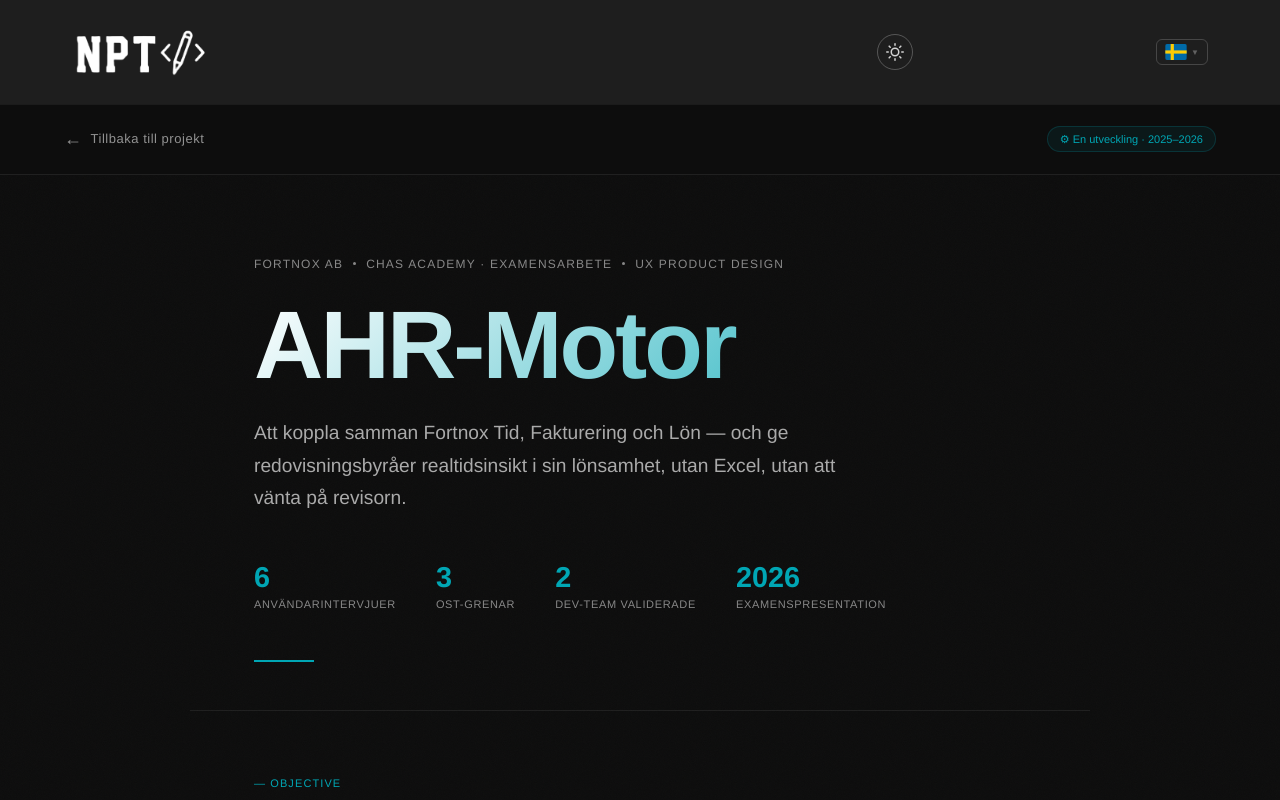
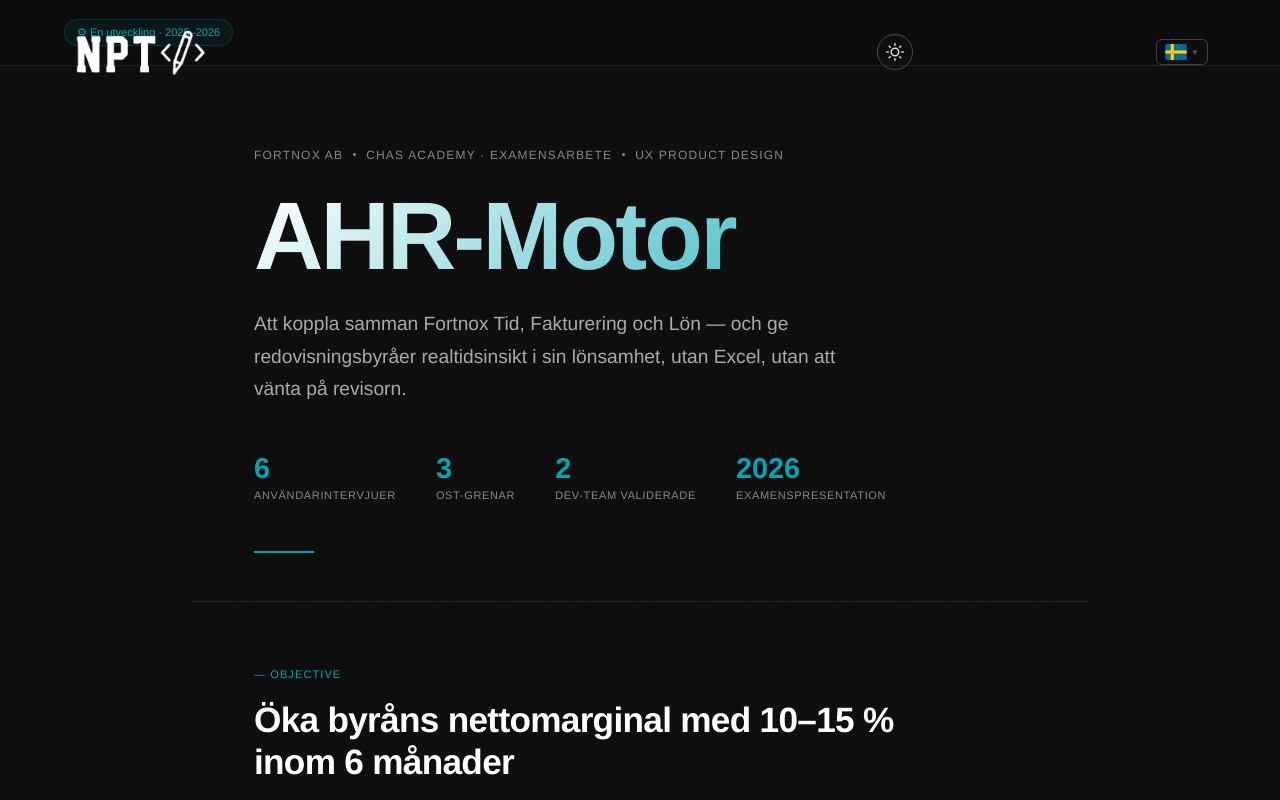
Before and after one commit to LordNelson83/Nelson_Portfolio, a React (Vite) app: page /ahr-motor in a window 1280 px wide. Shown: the top 800 px of the page. Built offline with nearby package versions, Linux system fonts and the light colour scheme; a web font is replaced by a local one.

Commit message:
fix: navbar 3-variant system hero/dark/light, Tillbaka moved to footer CTA

```diff
--- a/src/components/Navbar.css
+++ b/src/components/Navbar.css
@@ -1,9 +1,11 @@
 /* ══════════════════════════════════════
-   NAVBAR  —  Figma: Nav (2:369)
-   Portafolio_UX2026 · guardia1983@gmail.com
-   1440 × 104px · px 72 py 28
+   NAVBAR — 3 variantes:
+   hero  → Home, transparente, texto blanco
+   dark  → páginas internas dark mode, sticky fondo oscuro
+   light → páginas internas light mode, sticky fondo crema
    ══════════════════════════════════════ */
 
+/* ── Base ── */
 .navbar {
   width: 100%;
   display: flex;
@@ -12,30 +14,31 @@
   padding: 28px 72px;
   box-sizing: border-box;
   z-index: 200;
-  transition: background-color 0.35s ease, box-shadow 0.35s ease;
-  position: relative;
+  transition: background-color 0.35s ease, box-shadow 0.35s ease, color 0.35s ease;
 }
 
-.navbar--dark {
+/* ── Variante HERO (Home) — transparente, texto blanco ── */
+.navbar--hero {
   position: absolute;
   top: 0;
   left: 0;
   background: transparent;
 }
 
-/* Dark mode en páginas internas — sticky con fondo oscuro */
-:root[data-theme="dark"] .navbar--dark:not([style*="position: absolute"]) {
+/* ── Variante DARK (páginas internas dark mode) ── */
+.navbar--dark {
   position: sticky;
   top: 0;
   background-color: #1e1e1e;
   box-shadow: 0 1px 0 rgba(255,255,255,0.06);
 }
 
+/* ── Variante LIGHT (páginas internas light mode) ── */
 .navbar--light {
   position: sticky;
   top: 0;
-  background-color: var(--nav-bg-sticky);
-  box-shadow: var(--nav-shadow);
+  background-color: #f5f4f0;
+  box-shadow: 0 1px 0 rgba(0,0,0,0.08);
 }
 
 /* ── Logo ── */
@@ -52,6 +55,7 @@
   width: auto;
   object-fit: contain;
   animation: navFadeIn 1.5s ease-in-out both;
+  transition: filter 0.35s ease;
 }
 
 /* ── Links desktop ── */
@@ -74,23 +78,16 @@
   line-height: 19.5px;
 }
 
-.nav-link--dark  { color: var(--nav-link); }
-.nav-link--light { color: var(--nav-link); }
-.nav-link--dark:hover  { color: var(--accent); }
-.nav-link--light:hover { color: var(--nav-link-hover); }
+/* Colores por variante */
+.nav-link--hero  { color: rgba(255,255,255,0.80); }
+.nav-link--dark  { color: rgba(255,255,255,0.80); }
+.nav-link--light { color: rgba(20,20,20,0.75); }
 
-/* Forzar visibilidad en light mode */
-:root[data-theme="light"] .nav-link--light {
-  color: rgba(20,20,20,0.75);
-}
-:root[data-theme="light"] .nav-link--dark {
-  color: rgba(20,20,20,0.75);
-}
+.nav-link--hero:hover,
+.nav-link--dark:hover  { color: #ffa205; }
+.nav-link--light:hover { color: #111111; }
 
-.active-link {
-  color: #ffa205 !important;
-  font-weight: 700;
-}
+.active-link { color: #ffa205 !important; font-weight: 700; }
 
 @keyframes navFadeIn {
   from { opacity: 0; transform: translateY(-5px); }
@@ -100,7 +97,7 @@
 .navbar-links .nav-link:nth-child(1) { animation-delay: 0.3s; }
 .navbar-links .nav-link:nth-child(2) { animation-delay: 0.5s; }
 
-/* ── Hamburguesa — oculta en desktop ── */
+/* ── Hamburguesa ── */
 .navbar-burger {
   display: none;
   flex-direction: column;
@@ -124,27 +121,24 @@
   transition: transform 0.3s ease, opacity 0.3s ease, width 0.3s ease;
 }
 
-.navbar-burger--dark span  { background-color: rgba(255, 255, 255, 0.85); }
-.navbar-burger--light span { background-color: rgba(30, 30, 30, 0.75); }
+.navbar-burger--hero span,
+.navbar-burger--dark span  { background-color: rgba(255,255,255,0.85); }
+.navbar-burger--light span { background-color: rgba(20,20,20,0.75); }
 
-/* Animación X al abrir */
 .navbar-burger--open span:nth-child(1) { transform: translateY(7px) rotate(45deg); }
 .navbar-burger--open span:nth-child(2) { opacity: 0; width: 0; }
 .navbar-burger--open span:nth-child(3) { transform: translateY(-7px) rotate(-45deg); }
 
-/* Overlay oscuro detrás del menú mobile */
 .navbar-overlay {
   position: fixed;
   inset: 0;
-  background: rgba(0, 0, 0, 0.55);
+  background: rgba(0,0,0,0.55);
   z-index: 150;
   backdrop-filter: blur(2px);
   -webkit-backdrop-filter: blur(2px);
 }
 
-/* ══════════════════════════════════════
-   LANGUAGE SWITCHER
-   ══════════════════════════════════════ */
+/* ══ LANGUAGE SWITCHER ══ */
 .lang-switcher {
   position: relative;
   cursor: pointer;
@@ -152,9 +146,7 @@
   z-index: 220;
 }
 
-/* Desktop: visible al lado de los links */
 .lang-switcher--desktop { display: flex; }
-/* Mobile version dentro del panel: oculto por defecto */
 .lang-switcher--mobile  { display: none; }
 
 .lang-current {
@@ -166,31 +158,21 @@
   transition: background 0.2s;
 }
 
-.lang-switcher--dark .lang-current  { border: 0.8px solid rgba(255,255,255,0.18); }
-.lang-switcher--light .lang-current { border: 0.8px solid rgba(30,30,30,0.18); }
+.lang-switcher--hero .lang-current,
+.lang-switcher--dark .lang-current  { border: 0.8px solid rgba(255,255,255,0.22); }
+.lang-switcher--light .lang-current { border: 1px solid rgba(20,20,20,0.30); }
 
 .lang-switcher:hover .lang-current {
   background: rgba(255,162,5,0.1);
   border-color: rgba(255,162,5,0.5) !important;
 }
 
-.lang-flag { font-size: 18px; line-height: 1; }
+.lang-arrow { font-size: 8px; opacity: 0.5; }
+.lang-switcher--hero .lang-arrow,
+.lang-switcher--dark .lang-arrow  { color: rgba(255,255,255,0.6); }
+.lang-switcher--light .lang-arrow { color: rgba(20,20,20,0.5); }
 
-.lang-code {
-  font-family: "Montserrat", sans-serif;
-  font-size: 11px;
-  font-weight: 700;
-  letter-spacing: 1.5px;
-  display: none;
-}
-
-.lang-arrow {
-  font-size: 8px;
-  opacity: 0.5;
-}
-
-.lang-switcher--dark  .lang-arrow { color: rgba(255,255,255,0.6); }
-.lang-switcher--light .lang-arrow { color: rgba(30,30,30,0.5); }
+.lang-code { display: none; }
 
 /* Dropdown */
 .lang-dropdown {
@@ -222,7 +204,6 @@
   transition: background 0.15s;
 }
 
-/* Mostrar código de idioma solo dentro del dropdown */
 .lang-dropdown .lang-code {
   display: inline;
   color: rgba(255,255,255,0.45);
@@ -231,12 +212,8 @@
   margin-left: auto;
 }
 
-.lang-option:hover { background: rgba(255,162,5,0.08); }
-
-.lang-option--active {
-  background: rgba(255,162,5,0.1);
-}
-
+.lang-option:hover           { background: rgba(255,162,5,0.08); }
+.lang-option--active         { background: rgba(255,162,5,0.1); }
 .lang-option--active .lang-name { color: #ffa205 !important; }
 
 .lang-name {
@@ -247,6 +224,45 @@
   color: rgba(255,255,255,0.75);
 }
 
+/* ══ THEME TOGGLE ══ */
+.theme-toggle {
+  display: flex;
+  align-items: center;
+  justify-content: center;
+  width: 36px;
+  height: 36px;
+  border-radius: 50%;
+  cursor: pointer;
+  background: transparent;
+  transition: background 0.2s, transform 0.3s;
+  flex-shrink: 0;
+  z-index: 220;
+}
+
+.theme-toggle:hover {
+  background: rgba(255,162,5,0.12);
+  transform: rotate(20deg);
+}
+
+.theme-toggle--hero,
+.theme-toggle--dark  {
+  color: rgba(255,255,255,0.85);
+  border: 0.8px solid rgba(255,255,255,0.25);
+}
+.theme-toggle--light {
+  color: #1a1a1a;
+  border: 1.5px solid rgba(20,20,20,0.55);
+  background: rgba(20,20,20,0.05);
+}
+
+.theme-toggle--hero:hover,
+.theme-toggle--dark:hover,
+.theme-toggle--light:hover {
+  color: #ffa205;
+  border-color: rgba(255,162,5,0.6);
+  background: rgba(255,162,5,0.10);
+}
+
 /* ─────────────────────────────────────
    RESPONSIVE
    ───────────────────────────────────── */
@@ -255,13 +271,10 @@
 }
 
 @media (max-width: 640px) {
-  .navbar        { padding: 20px 5vw; }
+  .navbar          { padding: 20px 5vw; }
   .navbar-logo-img { height: 40px; }
+  .navbar-burger   { display: flex; }
 
-  /* Mostrar hamburguesa */
-  .navbar-burger { display: flex; }
-
-  /* Menú mobile — panel lateral derecho */
   .navbar-links {
     position: fixed;
     top: 0;
@@ -275,23 +288,20 @@
     gap: 0;
     padding: 80px 40px 60px;
     z-index: 200;
-    transition: right 0.35s cubic-bezier(0.4, 0, 0.2, 1);
-    box-shadow: -4px 0 24px rgba(0, 0, 0, 0.4);
+    transition: right 0.35s cubic-bezier(0.4,0,0.2,1);
+    box-shadow: -4px 0 24px rgba(0,0,0,0.4);
   }
 
-  .navbar-links--open {
-    right: 0;
-  }
+  .navbar-links--open { right: 0; }
 
-  /* Links dentro del menú mobile */
   .navbar-links .nav-link {
     font-size: 22px;
     letter-spacing: 0.5px;
     text-transform: uppercase;
-    color: rgba(255, 255, 255, 0.75) !important;
+    color: rgba(255,255,255,0.75) !important;
     padding: 18px 0;
     width: 100%;
-    border-bottom: 0.8px solid rgba(255, 255, 255, 0.08);
+    border-bottom: 0.8px solid rgba(255,255,255,0.08);
     opacity: 1;
     animation: none;
     font-family: "Playfair Display", serif;
@@ -299,15 +309,9 @@
   }
 
   .navbar-links .nav-link:hover,
-  .navbar-links .active-link {
-    color: #ffa205 !important;
-  }
+  .navbar-links .active-link { color: #ffa205 !important; }
+  .navbar-links .nav-link:first-child { border-top: 0.8px solid rgba(255,255,255,0.08); }
 
-  .navbar-links .nav-link:first-child {
-    border-top: 0.8px solid rgba(255, 255, 255, 0.08);
-  }
-
-  /* Selector de idioma en mobile: ocultar desktop, mostrar mobile */
   .lang-switcher--desktop { display: none; }
   .lang-switcher--mobile  {
     display: flex;
@@ -325,9 +329,6 @@
     justify-content: space-between;
   }
 
-  .lang-switcher--mobile .lang-flag { font-size: 22px; }
-  .lang-switcher--mobile .lang-code { font-size: 14px; color: rgba(255,255,255,0.75); }
-
   .lang-switcher--mobile .lang-dropdown {
     position: static;
     border: none;
@@ -344,36 +345,4 @@
   }
 
   .lang-switcher--mobile .lang-name { font-size: 14px; }
-  .lang-switcher--mobile .lang-flag { font-size: 20px; }
 }
-
-/* ══ THEME TOGGLE BUTTON ══ */
-.theme-toggle {
-  display: flex;
-  align-items: center;
-  justify-content: center;
-  width: 36px;
-  height: 36px;
-  border-radius: 50%;
-  border: none;
-  cursor: pointer;
-  background: transparent;
-  transition: background 0.2s, transform 0.3s;
-  flex-shrink: 0;
-  z-index: 220;
-}
-
-.theme-toggle:hover {
-  background: rgba(255,162,5,0.12);
-  transform: rotate(20deg);
-}
-
-.theme-toggle--dark  { color: rgba(255,255,255,0.80); border: 0.8px solid rgba(255,255,255,0.25); }
-.theme-toggle--light { color: #1a1a1a;               border: 1.5px solid rgba(20,20,20,0.55); background: rgba(20,20,20,0.06); }
-
-.theme-toggle--dark:hover,
-.theme-toggle--light:hover {
-  color: #ffa205;
-  border-color: rgba(255,162,5,0.6);
-  background: rgba(255,162,5,0.10);
-}
--- a/src/components/Navbar.jsx
+++ b/src/components/Navbar.jsx
@@ -1,11 +1,11 @@
 import { useState, useEffect } from "react";
 import { NavLink, Link, useLocation } from "react-router-dom";
 import "./Navbar.css";
-import nptLogo from "../assets/images2/npt.png";
+import nptLogo    from "../assets/images2/npt.png";
 import { useLang } from "../i18n/LangContext";
 import { useTheme } from "../i18n/ThemeContext";
 
-/* Banderas como componentes SVG inline — compatibles con todos los navegadores */
+/* ── Banderas SVG inline ─────────────────────────────────── */
 const FlagSE = () => (
   <svg xmlns="http://www.w3.org/2000/svg" viewBox="0 0 20 15" width="22" height="16" style={{borderRadius:"2px",display:"block"}}>
     <rect width="20" height="15" fill="#006AA7"/>
@@ -13,7 +13,6 @@
     <rect y="6" width="20" height="3" fill="#FECC02"/>
   </svg>
 );
-
 const FlagGB = () => (
   <svg xmlns="http://www.w3.org/2000/svg" viewBox="0 0 60 30" width="22" height="16" style={{borderRadius:"2px",display:"block"}}>
     <rect width="60" height="30" fill="#012169"/>
@@ -23,7 +22,6 @@
     <path d="M30,0 V30 M0,15 H60" stroke="#C8102E" strokeWidth="6"/>
   </svg>
 );
-
 const FlagES = () => (
   <svg xmlns="http://www.w3.org/2000/svg" viewBox="0 0 3 2" width="22" height="16" style={{borderRadius:"2px",display:"block"}}>
     <rect width="3" height="2" fill="#c60b1e"/>
@@ -38,28 +36,21 @@
 ];
 
 const Navbar = ({ isHome = false }) => {
-  const [menuOpen, setMenuOpen]   = useState(false);
-  const [langOpen, setLangOpen]   = useState(false);
-  const location                  = useLocation();
-  const { lang, switchLang, t }   = useLang();
-  const { theme, toggleTheme }     = useTheme();
+  const [menuOpen, setMenuOpen] = useState(false);
+  const [langOpen, setLangOpen] = useState(false);
+  const location                = useLocation();
+  const { lang, switchLang, t } = useLang();
+  const { theme, toggleTheme }  = useTheme();
 
+  const isDark = theme === "dark";
   const currentLang = LANGS.find(l => l.code === lang) || LANGS[0];
   const CurrentFlag = currentLang.Flag;
 
-  /* Cierra menús al cambiar de ruta */
-  useEffect(() => {
-    setMenuOpen(false);
-    setLangOpen(false);
-  }, [location]);
-
-  /* Bloquea scroll cuando el menú hamburguesa está abierto */
+  useEffect(() => { setMenuOpen(false); setLangOpen(false); }, [location]);
   useEffect(() => {
     document.body.style.overflow = menuOpen ? "hidden" : "";
     return () => { document.body.style.overflow = ""; };
   }, [menuOpen]);
-
-  /* Cierra el dropdown de idioma al hacer clic fuera */
   useEffect(() => {
     if (!langOpen) return;
     const close = () => setLangOpen(false);
@@ -67,8 +58,21 @@
     return () => document.removeEventListener("click", close);
   }, [langOpen]);
 
+  /*
+    Hay 3 variantes de navbar:
+    - "hero"    → Home hero, transparente con texto blanco
+    - "dark"    → páginas internas en dark mode, sticky fondo oscuro
+    - "light"   → páginas internas en light mode, sticky fondo crema
+  */
+  const variant = isHome ? "hero" : isDark ? "dark" : "light";
+
+  /* Filtro del logo según variante */
+  const logoFilter = variant === "light"
+    ? "brightness(0)"               /* negro sobre crema */
+    : "brightness(0) invert(1)";    /* blanco sobre oscuro */
+
   return (
-    <nav className={`navbar ${isHome || theme === "dark" ? "navbar--dark" : "navbar--light"}`}>
+    <nav className={`navbar navbar--${variant}`}>
 
       {/* Logo */}
       <Link to="/" className="navbar-logo">
@@ -76,48 +80,42 @@
           className="navbar-logo-img"
           src={nptLogo}
           alt="Nelson Peña logo"
-          style={{ filter: isHome
-            ? "brightness(0) invert(1)"
-            : theme === "dark"
-              ? "brightness(0) invert(1)"
-              : "brightness(0)" }}
+          style={{ filter: logoFilter }}
         />
       </Link>
 
       {/* Links desktop */}
       <div className={`navbar-links ${menuOpen ? "navbar-links--open" : ""}`}>
         {[
-          { to: "/ommig",    label: t("nav", "about")   },
-          { to: "/kontakta", label: t("nav", "contact")  },
+          { to: "/ommig",    label: t("nav", "about")  },
+          { to: "/kontakta", label: t("nav", "contact") },
         ].map(({ to, label }) => (
           <NavLink
             key={to}
             to={to}
             className={({ isActive }) =>
-              `nav-link nav-link--${isHome || theme === "dark" ? "dark" : "light"} ${isActive ? "active-link" : ""}`
+              `nav-link nav-link--${variant} ${isActive ? "active-link" : ""}`
             }
           >
             {label}
           </NavLink>
         ))}
 
-        {/* Selector de idioma — visible también dentro del menú mobile */}
+        {/* Selector idioma mobile */}
         <div
-          className={`lang-switcher lang-switcher--mobile ${isHome || theme === "dark" ? "lang-switcher--dark" : "lang-switcher--light"}`}
+          className={`lang-switcher lang-switcher--mobile lang-switcher--${variant}`}
           onClick={e => { e.stopPropagation(); setLangOpen(o => !o); }}
         >
           <span className="lang-current">
             <CurrentFlag />
             <span className="lang-arrow">{langOpen ? "▲" : "▼"}</span>
           </span>
-
           {langOpen && (
             <ul className="lang-dropdown">
               {LANGS.map(l => {
                 const LFlag = l.Flag;
                 return (
-                  <li
-                    key={l.code}
+                  <li key={l.code}
                     className={`lang-option ${l.code === lang ? "lang-option--active" : ""}`}
                     onClick={() => { switchLang(l.code); setLangOpen(false); }}
                   >
@@ -131,51 +129,43 @@
         </div>
       </div>
 
-      {/* Botón Dark/Light toggle */}
+      {/* Toggle dark/light */}
       <button
-        className={`theme-toggle ${isHome || theme === "dark" ? "theme-toggle--dark" : "theme-toggle--light"}`}
+        className={`theme-toggle theme-toggle--${variant}`}
         onClick={toggleTheme}
-        aria-label={theme === "dark" ? "Aktivera ljust läge" : "Aktivera mörkt läge"}
-        title={theme === "dark" ? "Light mode" : "Dark mode"}
+        aria-label={isDark ? "Aktivera ljust läge" : "Aktivera mörkt läge"}
+        title={isDark ? "Light mode" : "Dark mode"}
       >
-        {theme === "dark" ? (
-          /* Sol — cambiar a light */
+        {isDark ? (
           <svg viewBox="0 0 24 24" width="18" height="18" fill="none" stroke="currentColor" strokeWidth="2" strokeLinecap="round">
             <circle cx="12" cy="12" r="5"/>
-            <line x1="12" y1="1" x2="12" y2="3"/>
-            <line x1="12" y1="21" x2="12" y2="23"/>
-            <line x1="4.22" y1="4.22" x2="5.64" y2="5.64"/>
-            <line x1="18.36" y1="18.36" x2="19.78" y2="19.78"/>
-            <line x1="1" y1="12" x2="3" y2="12"/>
-            <line x1="21" y1="12" x2="23" y2="12"/>
-            <line x1="4.22" y1="19.78" x2="5.64" y2="18.36"/>
-            <line x1="18.36" y1="5.64" x2="19.78" y2="4.22"/>
+            <line x1="12" y1="1" x2="12" y2="3"/><line x1="12" y1="21" x2="12" y2="23"/>
+            <line x1="4.22" y1="4.22" x2="5.64" y2="5.64"/><line x1="18.36" y1="18.36" x2="19.78" y2="19.78"/>
+            <line x1="1" y1="12" x2="3" y2="12"/><line x1="21" y1="12" x2="23" y2="12"/>
+            <line x1="4.22" y1="19.78" x2="5.64" y2="18.36"/><line x1="18.36" y1="5.64" x2="19.78" y2="4.22"/>
           </svg>
         ) : (
-          /* Luna — cambiar a dark */
           <svg viewBox="0 0 24 24" width="18" height="18" fill="none" stroke="currentColor" strokeWidth="2" strokeLinecap="round">
             <path d="M21 12.79A9 9 0 1 1 11.21 3 7 7 0 0 0 21 12.79z"/>
           </svg>
         )}
       </button>
 
-      {/* Selector de idioma desktop — fuera del menú mobile */}
+      {/* Selector idioma desktop */}
       <div
-        className={`lang-switcher lang-switcher--desktop ${isHome || theme === "dark" ? "lang-switcher--dark" : "lang-switcher--light"}`}
+        className={`lang-switcher lang-switcher--desktop lang-switcher--${variant}`}
         onClick={e => { e.stopPropagation(); setLangOpen(o => !o); }}
       >
         <span className="lang-current">
           <CurrentFlag />
           <span className="lang-arrow">{langOpen ? "▲" : "▼"}</span>
         </span>
-
         {langOpen && (
           <ul className="lang-dropdown">
             {LANGS.map(l => {
               const LFlag = l.Flag;
               return (
-                <li
-                  key={l.code}
+                <li key={l.code}
                   className={`lang-option ${l.code === lang ? "lang-option--active" : ""}`}
                   onClick={() => { switchLang(l.code); setLangOpen(false); }}
                 >
@@ -188,22 +178,17 @@
         )}
       </div>
 
-      {/* Botón hamburguesa — solo mobile */}
+      {/* Hamburguesa mobile */}
       <button
-        className={`navbar-burger ${menuOpen ? "navbar-burger--open" : ""} ${isHome || theme === "dark" ? "navbar-burger--dark" : "navbar-burger--light"}`}
+        className={`navbar-burger ${menuOpen ? "navbar-burger--open" : ""} navbar-burger--${variant}`}
         onClick={() => setMenuOpen(o => !o)}
         aria-label={menuOpen ? "Stäng meny" : "Öppna meny"}
         aria-expanded={menuOpen}
       >
-        <span />
-        <span />
-        <span />
+        <span /><span /><span />
       </button>
 
-      {/* Overlay oscuro detrás del menú */}
-      {menuOpen && (
-        <div className="navbar-overlay" onClick={() => setMenuOpen(false)} />
-      )}
+      {menuOpen && <div className="navbar-overlay" onClick={() => setMenuOpen(false)} />}
     </nav>
   );
 };
--- a/src/pages/AhrMotorCase.jsx
+++ b/src/pages/AhrMotorCase.jsx
@@ -25,14 +25,10 @@
     <div className="cs-page">
       <div className="cs-grain" aria-hidden="true" />
 
-      {/* NAV */}
-      <nav className="cs-nav">
-        <Link to="/grafiskproduktion/1" className="cs-back">
-          <span className="cs-back__arrow">←</span>
-          Tillbaka till projekt
-        </Link>
+      {/* NAV secundario — solo tag */}
+      <div className="cs-nav">
         <span className="cs-nav__tag">⚙ En utveckling · 2025–2026</span>
-      </nav>
+      </div>
 
       {/* HERO */}
       <header className="cs-hero" ref={ref(0)}>
@@ -292,9 +288,15 @@
       {/* CTA */}
       <div className="cs-cta" ref={ref(10)}>
         <p className="cs-cta__text">Vill du veta mer om projektet?</p>
-        <Link to="/kontakta" className="cs-cta__btn">
-          Kontakta mig →
-        </Link>
+        <div style={{display:"flex", gap:"16px", alignItems:"center", flexWrap:"wrap"}}>
+          <Link to="/grafiskproduktion/1" className="cs-back" style={{opacity:0.7}}>
+            <span className="cs-back__arrow">←</span>
+            Tillbaka till projekt
+          </Link>
+          <Link to="/kontakta" className="cs-cta__btn">
+            Kontakta mig →
+          </Link>
+        </div>
       </div>
     </div>
   );
```
